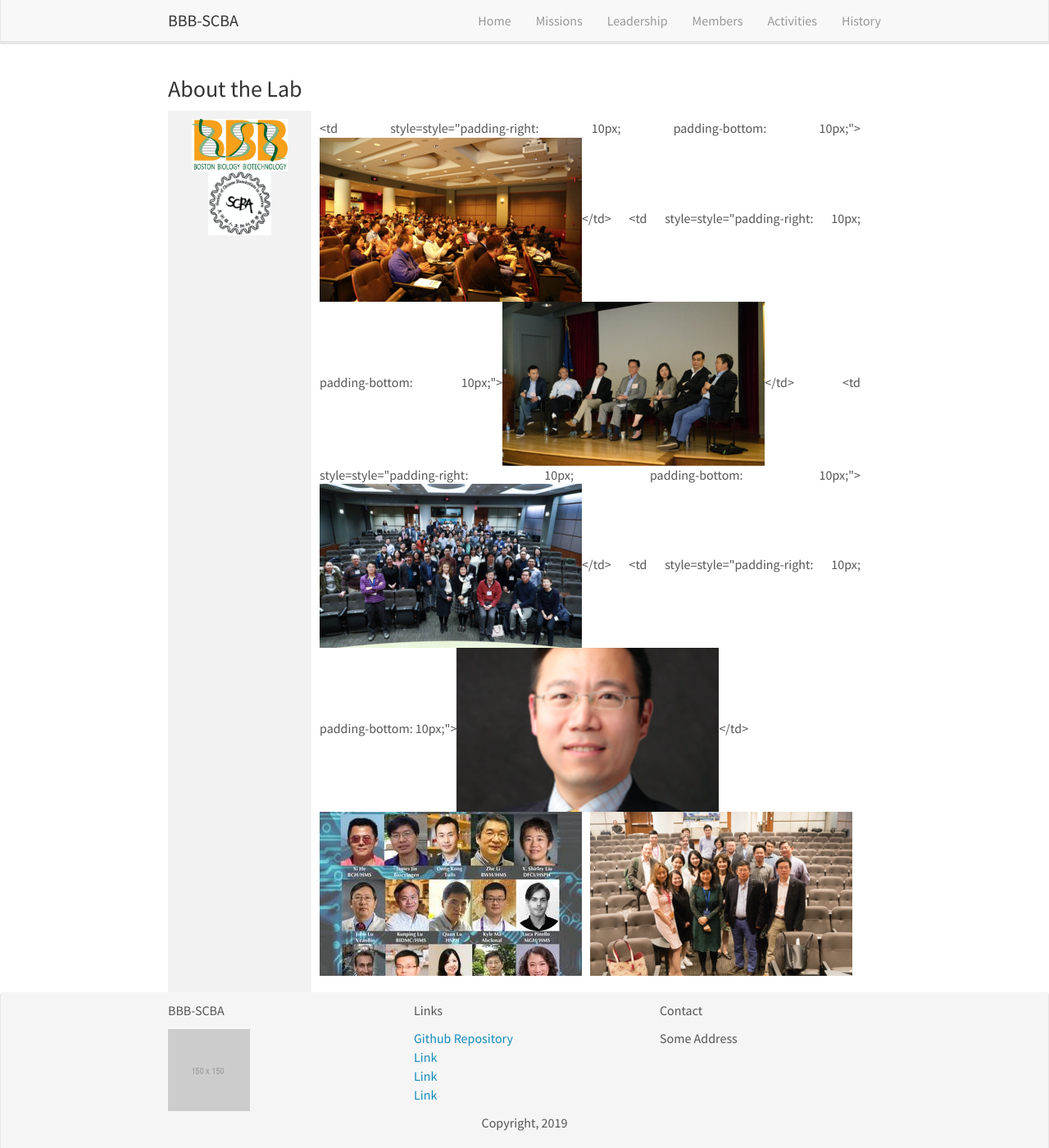
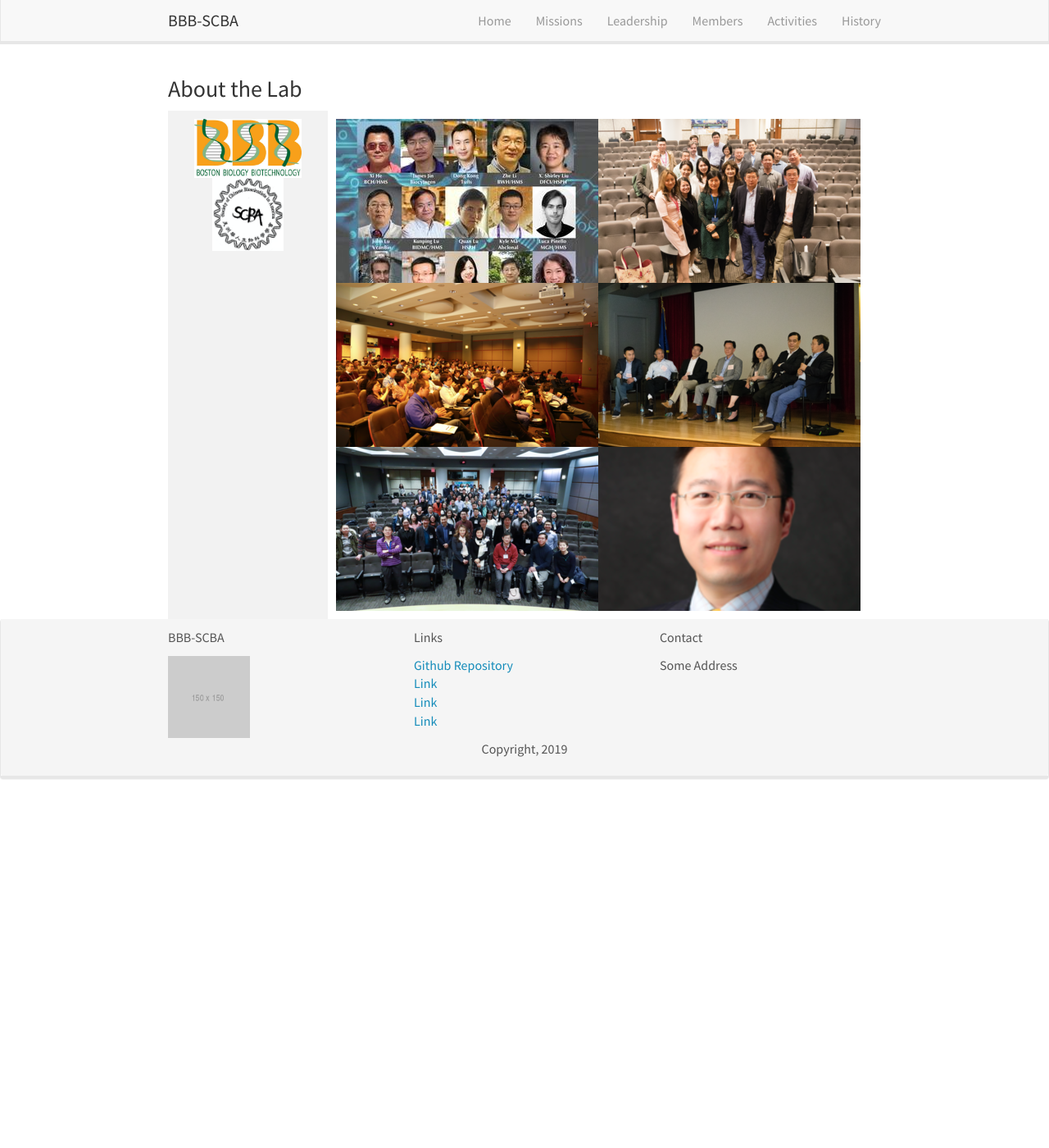
Before and after one commit to bbb-scba/bbb-scba.github.io, a Jekyll site: the page built from home.md, in a window 1280 px wide and 1400 px high. Shown: the whole window at 82% size. Built offline with Jekyll 4.4.1, drawn with Linux system fonts in a browser that asks for light colours; nearby versions of some CDN libraries.

Commit message:
Update home.md

```diff
--- a/home.md
+++ b/home.md
@@ -27,18 +27,18 @@ permalink: /
 
 
 
-<table>
+<table style="border-spacing: 10px 10px;">
   <tr>
-    <td style="padding-right: 10px; padding-bottom: 10px;"><img src="images/slider/flyer_v9.jpg"></td>
-    <td style="padding-right: 10px; padding-bottom: 10px;"><img src="images/slider/screen_shot_2019-07-01_at_7.56.36_pm.png"></td>
+    <td><img src="images/slider/flyer_v9.jpg"></td>
+    <td><img src="images/slider/screen_shot_2019-07-01_at_7.56.36_pm.png"></td>
   </tr>
   <tr>
-    <td style=style="padding-right: 10px; padding-bottom: 10px;"><img src="images/slider/screen_shot_2019-07-01_at_7.57.12_pm.png"></td>
-    <td style=style="padding-right: 10px; padding-bottom: 10px;"><img src="images/slider/screen_shot_2019-07-01_at_7.57.26_pm.png"></td>
+    <td><img src="images/slider/screen_shot_2019-07-01_at_7.57.12_pm.png"></td>
+    <td><img src="images/slider/screen_shot_2019-07-01_at_7.57.26_pm.png"></td>
   </tr>
   <tr>
-    <td style=style="padding-right: 10px; padding-bottom: 10px;"><img src="images/slider/screen_shot_2019-11-24_at_10.01.38_am.png"></td>
-    <td style=style="padding-right: 10px; padding-bottom: 10px;"><img src="images/slider/screen_shot_2019-09-13_at_9.46.14_pm.png"></td>
+    <td><img src="images/slider/screen_shot_2019-11-24_at_10.01.38_am.png"></td>
+    <td><img src="images/slider/screen_shot_2019-09-13_at_9.46.14_pm.png"></td>
   </tr>
 </table>
 
```
